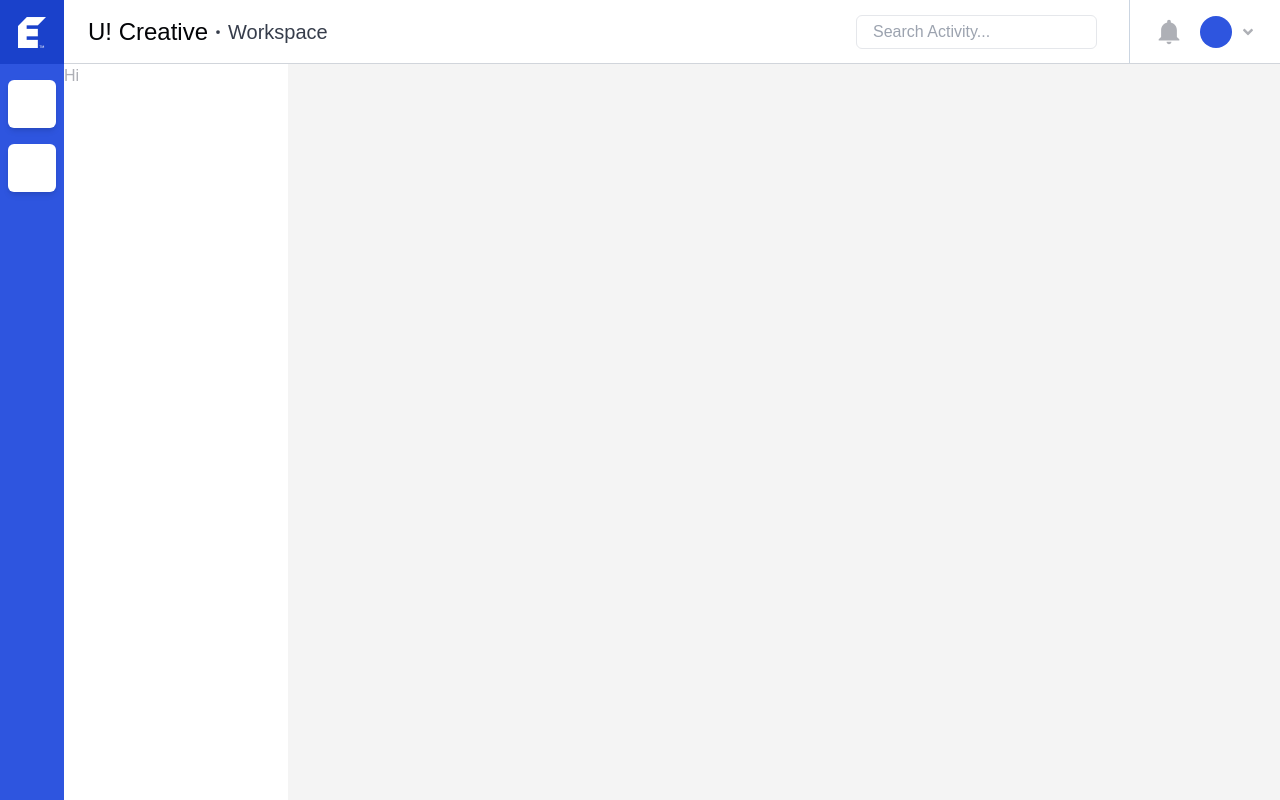
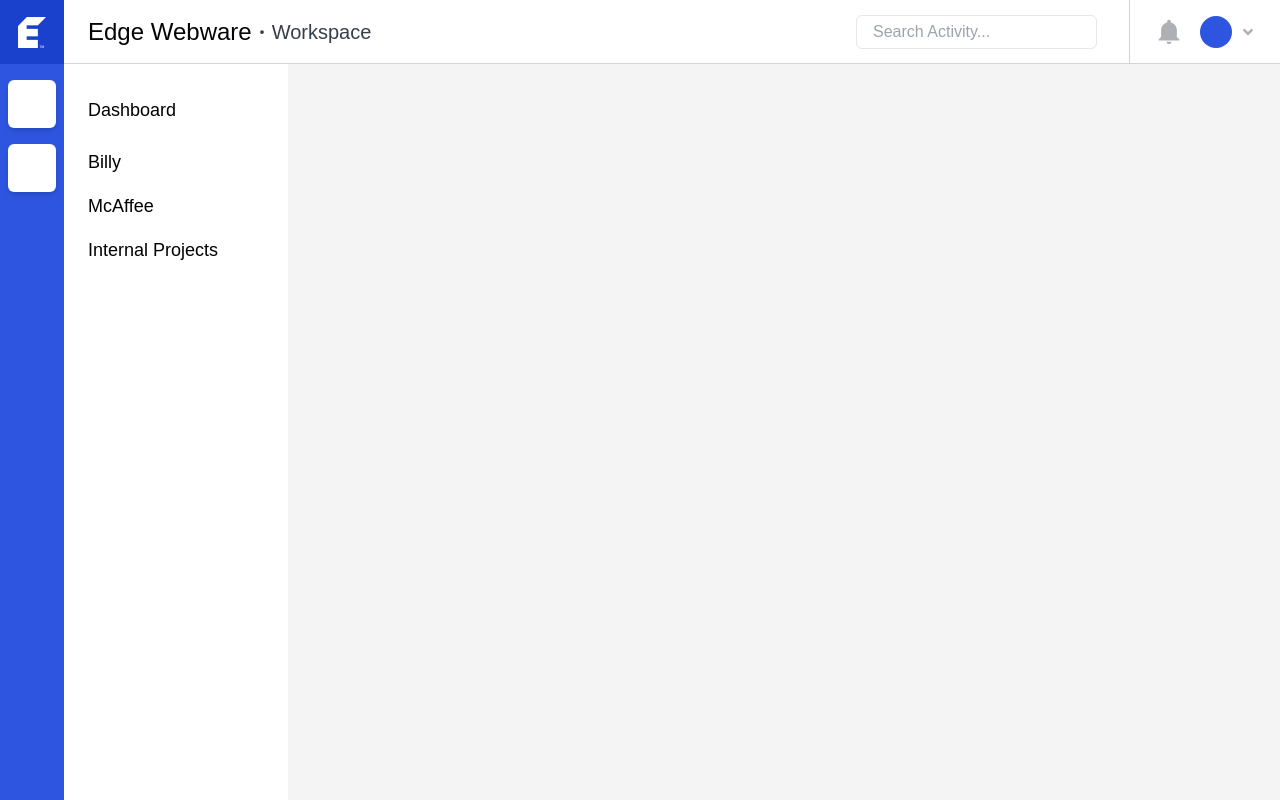
Before and after one commit to titusdmoore/change-management, a Next.js app: page / in a window 1280 px wide. Built offline with nearby package versions, Linux system fonts and the light colour scheme.

Commit message:
Added headless ui components

```diff
--- a/components/MainNavigation.tsx
+++ b/components/MainNavigation.tsx
@@ -1,6 +1,8 @@
 import { BsDot } from 'react-icons/bs';
 import { IoMdNotifications } from 'react-icons/io';
 import { FaAngleDown } from 'react-icons/fa';
+import { Menu, Transition } from '@headlessui/react';
+import { Fragment } from 'react';
 
 export default function MainNavigation(props: any) {
   const workspace: any = props.workspace;
@@ -17,10 +19,30 @@ export default function MainNavigation(props: any) {
         </form>
         <div className='flex items-center border-l border-slate-300 ml-8 pl-6 h-full'>
           <IoMdNotifications className='text-3xl mr-4' />
-          <div className='flex items-center'>
-            <div className='w-8 h-8 bg-primary rounded-full'></div>
-            <FaAngleDown className='ml-2' />
-          </div>
+          <Menu as="div" className="relative">
+            <Menu.Button className='flex items-center'>
+              <div className='w-8 h-8 bg-primary rounded-full'></div>
+              <FaAngleDown className='ml-2' />
+            </Menu.Button>
+            <Transition
+              as={Fragment}
+              enter="transition ease-out duration-100"
+              enterFrom="transform opacity-0 scale-95"
+              enterTo="transform opacity-100 scale-100"
+              leave="transition ease-in duration-75"
+              leaveFrom="transform opacity-100 scale-100"
+              leaveTo="transform opacity-0 scale-95"
+            >
+              <Menu.Items className="absolute right-0 mt-2 w-56 origin-top-right divide-y divide-gray-100 rounded-md bg-white shadow-lg ring-1 ring-black ring-opacity-5 focus:outline-none">
+                <ul className='px-4 py-2'>
+                  <Menu.Item><li>Hello World</li></Menu.Item>
+                  <Menu.Item><li>Hello World</li></Menu.Item>
+                  <Menu.Item><li>Hello World</li></Menu.Item>
+                  <Menu.Item><li>Logout</li></Menu.Item>
+                </ul>
+              </Menu.Items>
+            </Transition>
+          </Menu>
         </div>
       </div>
     </div>
--- a/components/ProjectNavigation.tsx
+++ b/components/ProjectNavigation.tsx
@@ -1,8 +1,37 @@
+import { Disclosure } from "@headlessui/react";
+
 export default function ProjectNavigation(props: any) {
+  const clients = props.clients;
 
   return (
-    <div className="h-full bg-white w-56">
-      <h1>Hi</h1>
+    <div className="h-full bg-white w-56 p-4">
+      <ul>
+        <button className="w-full text-left p-4 px-2">
+          <span className="text-black text-lg">Dashboard</span>
+        </button>
+        {
+          clients.map((client: any, index: any) => {
+            return (
+              <Disclosure as="li" key={`client-${index}`}>
+                <Disclosure.Button className="w-full text-left p-2 hover:bg-primary-active child:hover:text-primary rounded-t-lg">
+                  <span className="text-black text-lg">{client.name}</span>
+                </Disclosure.Button>
+                <Disclosure.Panel className="drop-shadow-md px-2">
+                  <ul>
+                    {
+                      client.projects.map((project: any, index: any) => {
+                        return (
+                          <li className="text-body" key={`project-${index}`}>{project.projectName}</li>
+                        );
+                      })
+                    }
+                  </ul>
+                </Disclosure.Panel>
+              </Disclosure>
+            );
+          })
+        }
+      </ul>
     </div>
   );
 }
--- a/components/ProjectWorkArea.tsx
+++ b/components/ProjectWorkArea.tsx
@@ -1,10 +1,11 @@
 import ProjectNavigation from "./ProjectNavigation";
 
 export default function ProjectWorkArea(props: any) {
+  const workspace = props.workspace;
 
   return (
     <div className="w-full h-full">
-      <ProjectNavigation />
+      <ProjectNavigation clients={workspace.clients} />
     </div>
   );
 }
--- a/components/SideNavigation.tsx
+++ b/components/SideNavigation.tsx
@@ -15,9 +15,10 @@ export default function SideNavigation(props: any) {
             <div className="w-full flex flex-col items-center pt-4">
                 {
                     workspaces.map((workspace, index) => {
-                      console.log(workspace.id)
                         return (
-                            <button className='w-full h-fit mb-4 flex items-center px-2' key={workspace.name} onClick={setActiveWorkspace(workspace.id)}>
+                            <button className='w-full h-fit mb-4 flex items-center px-2' key={workspace.name} onClick={() => {
+                                setActiveWorkspace(workspace.id)
+                            }}>
                                 <div className='w-12 min-w-[3rem] h-12 bg-white rounded-md shadow-md'></div>
                             </button>
                         );
--- a/package.json
+++ b/package.json
@@ -10,6 +10,7 @@
     "lint": "next lint"
   },
   "dependencies": {
+    "@headlessui/react": "^1.6.6",
     "next": "latest",
     "react": "18.1.0",
     "react-dom": "18.1.0",
--- a/pages/index.tsx
+++ b/pages/index.tsx
@@ -97,7 +97,7 @@ const Home: NextPage = () => {
       <SideNavigation workspaces={data.workspaces} setActiveWorkspace={setActiveWorkspace} />
       <div className='w-full h-screen overflow-hidden'>
         <MainNavigation workspace={getActiveWorkspace(activeWorkspace, data.workspaces)} />
-        <ProjectWorkArea />
+        <ProjectWorkArea workspace={getActiveWorkspace(activeWorkspace, data.workspaces)} />
       </div>
     </main>
   );
--- a/tailwind.config.js
+++ b/tailwind.config.js
@@ -13,6 +13,7 @@ module.exports = {
           DEFAULT: '#2e55df',
           light: '#5075fa',
           dark: '#1a41cb',
+          active: 'rgba(46, 85, 223, .25)',
         },
         header: '#ffffff',
         background: '#f4f4f4',
```
Also changed, not shown: 1 other file (tests, documents, lock files or other folders).
